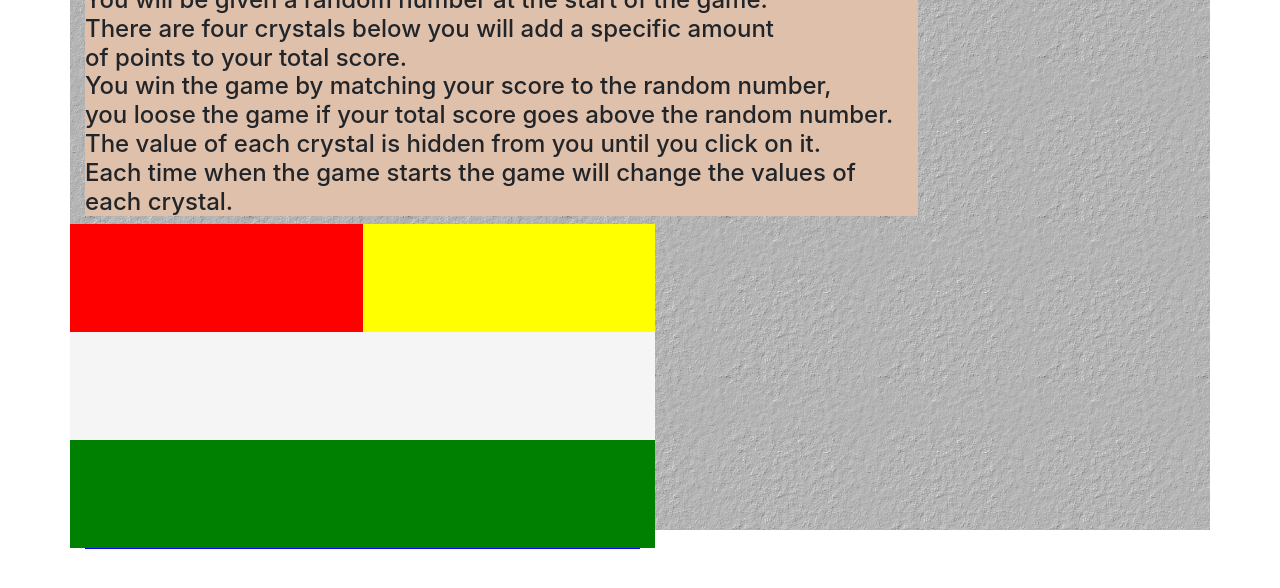
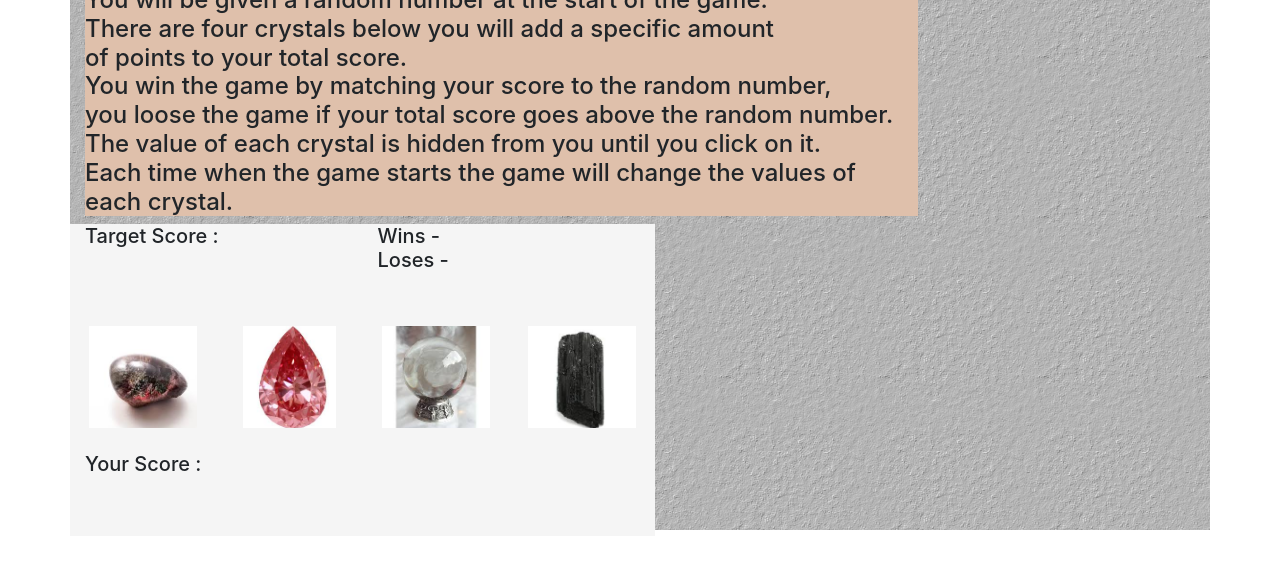
Before and after one commit to Jathesh/Unit-4-Game, a plain HTML site: page index.html in a window 1280 px wide. Shown: the part 70-658 px from the top of the page. Drawn offline with nearby package versions, Linux system fonts and the light colour scheme.

Commit message:
html & css completed

```diff
--- a/Assets/css/style.css
+++ b/Assets/css/style.css
@@ -28,14 +28,14 @@ box-sizing: border-box;
  .game_console
  {
  width:50%;
- height: 325px;
- background-color: blue;
+ height: 312px;
+ background-color:whitesmoke;
  }
 
  .row
  {
-  height: 108px;
-  background-color: green;
+  height: 102px;
+  background-color: whitesmoke;
   }
 
  #points
@@ -43,7 +43,7 @@ box-sizing: border-box;
     float: left;
     width : 50%;
     height: 108px;
-     background-color: red;
+     background-color:whitesmoke;
  }
 
  #winLoss
@@ -51,7 +51,7 @@ box-sizing: border-box;
     float: left;
     width : 50%;
     height: 108px;
-    background-color:yellow;
+    background-color:whitesmoke;
  }
 
  /*
@@ -90,3 +90,18 @@ box-sizing: border-box;
   height: 108px;
   background-color:whitesmoke;
   }
+
+  #score
+  {
+   width:50%;
+   height: 108px;
+   background-color:whitesmoke;
+
+  }
+
+  img {
+    display: block;
+    margin-left: auto;
+    margin-right: auto;
+    height: 108px;
+  }
--- a/index.html
+++ b/index.html
@@ -44,9 +44,16 @@
         <div class="row">
 
                 <div class="col-md-6" id="points">
+                    <h5>
+                        Target Score : <br>
+                    </h5>
                 </div>
 
                 <div class="col-md-6" id="winLoss">
+                    <h5>
+                        Wins - <br>
+                        Loses -
+                    </h5>
                 </div>
 
         </div>
@@ -56,21 +63,31 @@
         <div class="row">
 
                 <div class="col-md-3" id="crystal1">
+                        <img src="./Assets/images/crystal_1.jpg" alt="Crystal">
                 </div>
 
                 <div class="col-md-3" id="crystal2">
+                        <img src="./Assets/images/crystal_2.jpg" alt="Crystal">
                 </div>
 
                 <div class="col-md-3" id="crystal3">
+                        <img src="./Assets/images/crystal_3.jpg" alt="Crystal">
                 </div>
 
                 <div class="col-md-3" id="crystal4">
+                        <img src="./Assets/images/crystal_4.jpg" alt="Crystal">
                 </div>
         </div>
 
     <!-- Third Row -->
 
         <div class="row">
+                <div class="col-md-12" id="score">
+                    <h5>
+                                   <br>
+                      Your Score : <br>
+                    </h5>
+                </div>
         </div>
 
 
```
Also changed, not shown: Assets/images/crystal_1.jpg (added), Assets/images/crystal_2.jpg (added), Assets/images/crystal_3.jpg (added), Assets/images/crystal_4.jpg (added).
